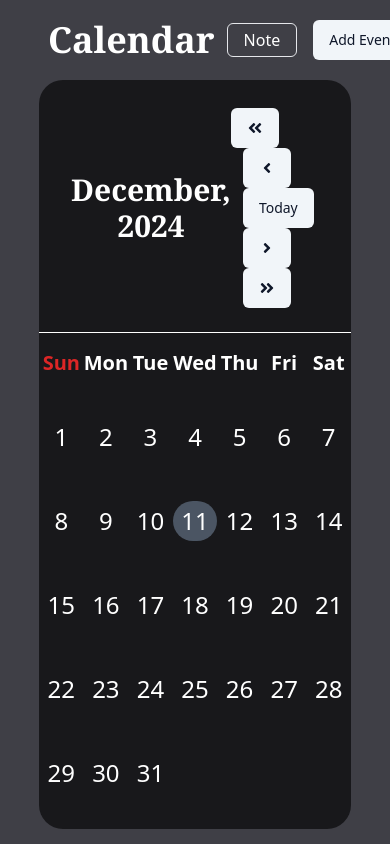
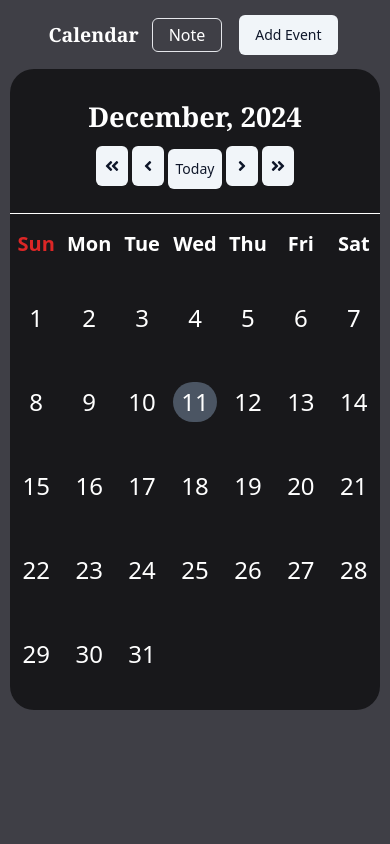
Before and after one commit to Shadan-Jamal/Calendar, a React (Vite) app: page / in a window 390 px wide. Built offline with nearby package versions, Linux system fonts and the light colour scheme.

Commit message:
added responsiveness for mobile

```diff
--- a/package.json
+++ b/package.json
@@ -4,7 +4,7 @@
   "version": "0.0.0",
   "type": "module",
   "scripts": {
-    "dev": "vite",
+    "dev": "vite --host",
     "build": "vite build",
     "lint": "eslint .",
     "preview": "vite preview"
--- a/src/App.jsx
+++ b/src/App.jsx
@@ -7,7 +7,7 @@ import { EventPanelProvider } from '@/context/EventPanelContext';
 const App = () => {
   return (
     <EventPanelProvider>
-      <div className='w-screen h-[100dvh] bg-zinc-700 overflow-x-hidden'>
+      <div className='w-[100dvw] h-[100dvh] bg-zinc-700 overflow-x-hidden'>
         <Header />
         <Calendar />
         <EventSidePanel />
--- a/src/custom/Calendar.jsx
+++ b/src/custom/Calendar.jsx
@@ -63,7 +63,7 @@ const Calendar = () => {
     },[currentDay,currentMonth,currentYear]);
 
     return (<>
-        <div className='bg-zinc-900 max-w-[80dvw] max-h-fit py-7 mx-auto rounded-3xl'>
+        <div className='bg-zinc-900 max-w-[95dvw] lg:max-w-[80dvw] max-h-fit py-7 mx-auto rounded-3xl'>
             <CalendarHeader
             month={currentMonth}
             year={currentYear}
--- a/src/custom/CalendarHeader.jsx
+++ b/src/custom/CalendarHeader.jsx
@@ -9,19 +9,19 @@ import {
 const CalendarHeader = ({month,year,changeMonth}) => {
 
   return (
-    <div className='w-full max-h-[20%] flex flex-row justify-around items-center pb-6 px-8 mb-3 border-b-[1px] border-b-white'>
+    <div className='w-full max-h-[20%] flex flex-col gap-2 lg:flex-row justify-around items-center pb-6 px-1 lg:px-8 mb-3 border-b-[1px] border-b-white'>
         <div className='grow'>
-            <h1 className='text-3xl font-bold text-center text-white font-serif'>
+            <h1 className='text-[7vw] lg:text-3xl font-bold text-center text-white font-serif'>
               {`${month}, ${year}`}
             </h1>
         </div>
         {/* buttons for changing year or month */}
-        <div className='space-x-3'>
-            <Button variant="secondary" onClick={() => changeMonth("prevYear")}> <FaAngleDoubleLeft size={"1rem"}/> </Button>
-            <Button variant="secondary" onClick={() => changeMonth("prev")}> <FaAngleLeft size={"1rem"}/> </Button>
-            <Button variant="secondary" onClick={() => changeMonth()}> Today </Button>
-            <Button variant="secondary" onClick={() => changeMonth("next")}> <FaAngleRight size={"1rem"}/> </Button>
-            <Button variant="secondary" onClick={() => changeMonth("nextYear")}> <FaAngleDoubleRight size={"1rem"}/> </Button>
+        <div className='space-x-1 lg:space-x-3'>
+            <Button className="max-w-[20vw] lg:max-w-[30vw] px-2 py-1 lg:p-5" variant="secondary" onClick={() => changeMonth("prevYear")}> <FaAngleDoubleLeft /> </Button>
+            <Button className="max-w-[20vw] lg:max-w-[30vw] px-2 py-1 lg:p-5" variant="secondary" onClick={() => changeMonth("prev")}> <FaAngleLeft size={"1rem"}/> </Button>
+            <Button className="max-w-[30vw] lg:max-w-[30vw] px-2 py-1 lg:p-5" variant="secondary" onClick={() => changeMonth()}> Today </Button>
+            <Button className="max-w-[20vw] lg:max-w-[30vw] px-2 py-1 lg:p-5" variant="secondary" onClick={() => changeMonth("next")}> <FaAngleRight size={"1rem"}/> </Button>
+            <Button className="max-w-[20vw] lg:max-w-[30vw] px-2 py-1 lg:p-5" variant="secondary" onClick={() => changeMonth("nextYear")}> <FaAngleDoubleRight size={"1rem"}/> </Button>
         </div>
     </div>
   )
--- a/src/custom/EventListForSelectedDate.jsx
+++ b/src/custom/EventListForSelectedDate.jsx
@@ -42,7 +42,7 @@ const EventListForSelectedDate = ({eventList,setEventList, idForSelectedDate}) =
             <SheetTitle className="w-full text-start font-bold text-3xl">
               Events for {eventDate.current}
             </SheetTitle>
-            <SheetDescription className="p-4">
+            <SheetDescription className="p-1 overflow-scroll">
                 {events.map((e, index) => {
                     const details = Object.values(e);
                     return (
--- a/src/custom/Header.jsx
+++ b/src/custom/Header.jsx
@@ -9,7 +9,7 @@ const Header = () => {
   return (
     <div className='w-screen py-2 px-9 flex flex-row justify-around items-center'>
         <div className='p-3'>
-            <h1 className='text-white font-serif font-bold text-4xl'>Calendar</h1>
+            <h1 className='text-white font-serif font-bold text-[5vw] lg:text-4xl'>Calendar</h1>
         </div>
         <Note />
         <div className='text-white px-4 rounded-md py-1'>
```
